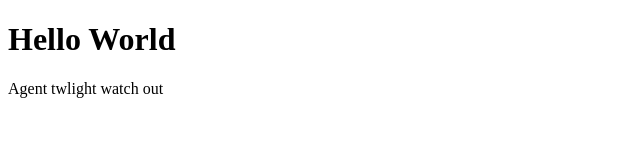
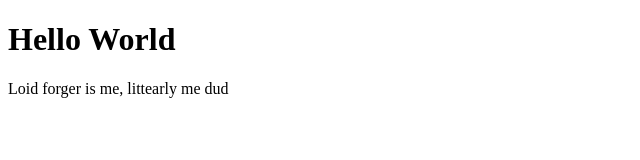
Before and after one commit to shatteredfigure/shatteredfigure.github.io, a plain HTML site: page index.html in a window 1280 px wide. Shown: the full height of the page, 0-640 px from the left. Drawn offline with Linux system fonts and the light colour scheme.

Commit message:
Update index.html

```diff
--- a/index.html
+++ b/index.html
@@ -2,6 +2,6 @@
 <html>
 <body>
 <h1>Hello World</h1>
-<p>Agent twlight watch out </p>
+<p>Loid forger is me, littearly me dud  </p>
 </body>
 </html>
```
